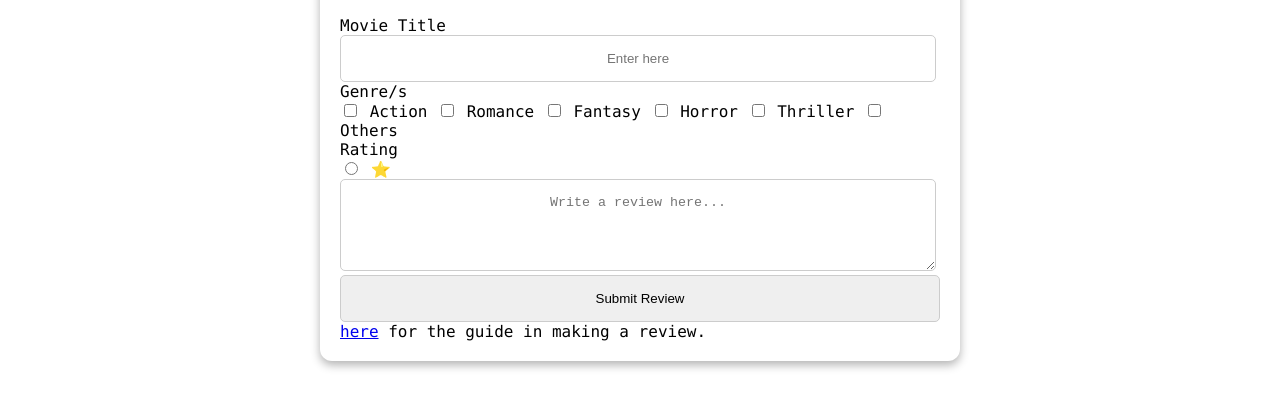
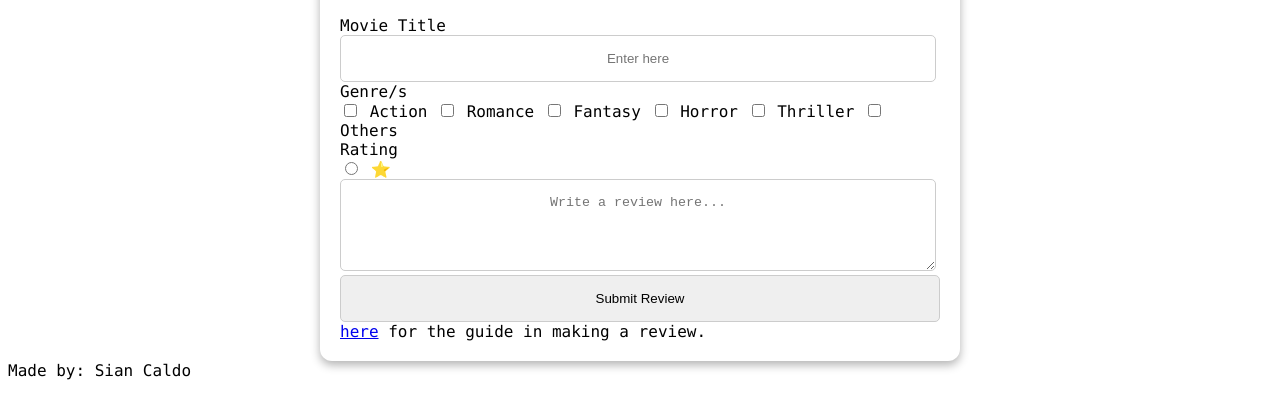
Before and after one commit to SianCaldo/FV_ICT9E_Q1Drill2_CALDOSIAN, a plain HTML site: page index.html in a window 1280 px wide. Shown: the part 285-704 px from the top of the page. Drawn offline with Linux system fonts and the light colour scheme.

Commit message:
Add author name to index.html

```diff
--- a/index.html
+++ b/index.html
@@ -100,7 +100,7 @@
 
         </form>
     </section>
-
+Made by: Sian Caldo
     <!--Reference
 	Nyfa, & Nyfa. (2024, March 23). How to write a movie review: 10 essential tips. NYFA. https://www.nyfa.edu/student-resources/9-tips-for-writing-a-film-review/
 -->
```
